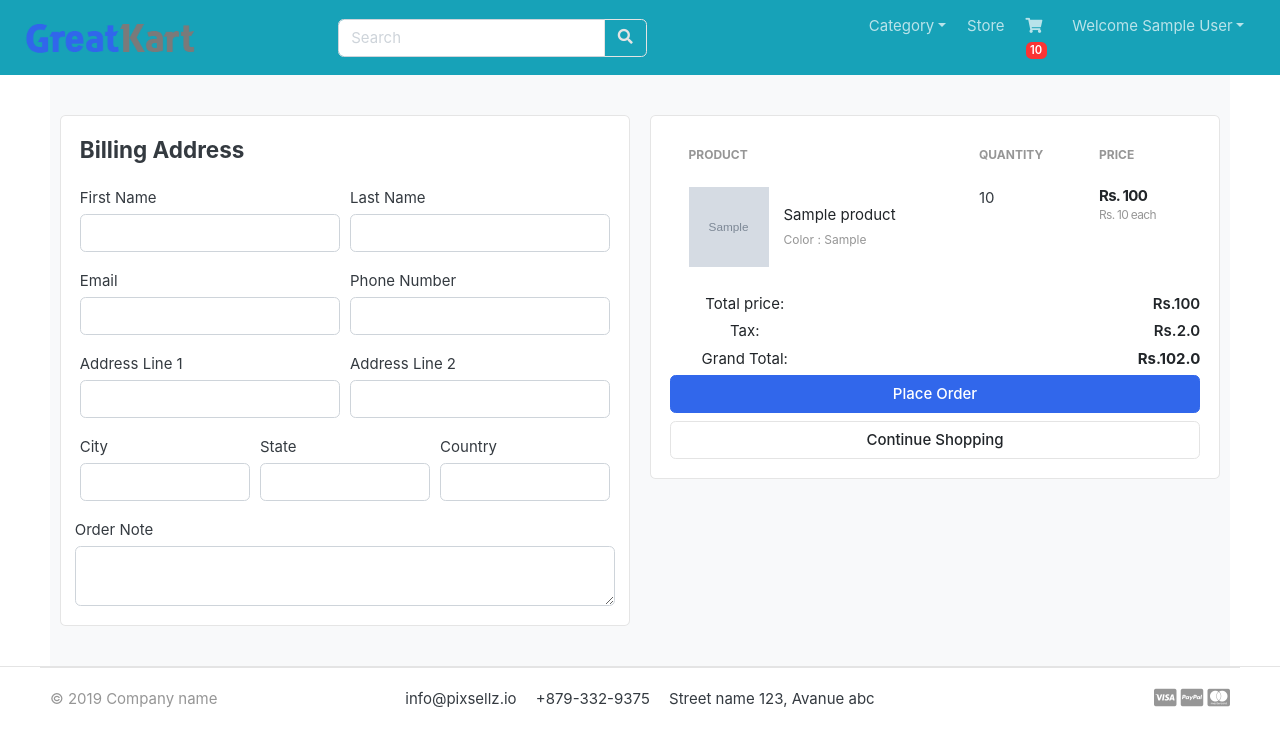
After one commit to pmwafa31/GreatKart-Shopping-site, a Django app: page /cart/checkout/ in a window 1280 px wide. The commit adds this page. Shown: the top 747 px of the page. Run offline with Django 3.2, Linux system fonts and the light colour scheme; a user stored in the database is signed in; tables that the repository leaves empty hold one stand-in row (values such as "Sample post"); grey boxes marked "Sample" are stand-in pictures; some libraries are stand-ins or nearby versions; some web fonts are replaced.

Commit message:
handle product variation and checkout for logged in users

```diff
--- a/cart/models.py
+++ b/cart/models.py
@@ -1,4 +1,6 @@
 from django.db import models
+
+from accounts.models import AccountUser
 from store.models import Product, Variation
 
 
@@ -13,7 +15,7 @@ class Cart(models.Model):
 
 
 class CartItem(models.Model):
-
+    user = models.ForeignKey(AccountUser, on_delete=models.CASCADE, null=True)
     product = models.ForeignKey(Product, on_delete=models.CASCADE)
     variations = models.ManyToManyField(Variation, blank=True)
     cart    = models.ForeignKey(Cart, on_delete=models.CASCADE, null=True)
--- a/cart/urls.py
+++ b/cart/urls.py
@@ -5,6 +5,8 @@ from . import views
 urlpatterns = [
     path('' , views.cart , name='cart'),
     path('add_cart/<int:product_id>/' , views.add_cart, name='add_cart'),
-    path('remove_cart/<int:product_id>/' , views.remove_cart, name='remove_cart'),
-    path('remove_cart_item/<int:product_id>/', views.remove_cart_item, name='remove_cart_item'),
+    path('remove_cart/<int:product_id>/<int:cart_item_id>/' , views.remove_cart, name='remove_cart'),
+    path('remove_cart_item/<int:product_id>/<int:cart_item_id>/', views.remove_cart_item, name='remove_cart_item'),
+
+    path('checkout/', views.checkout, name='checkout'),
 ]
--- a/cart/views.py
+++ b/cart/views.py
@@ -1,3 +1,4 @@
+from django.contrib.auth.decorators import login_required
 from django.core.exceptions import ObjectDoesNotExist
 from django.shortcuts import render, redirect, get_object_or_404
 
@@ -13,47 +14,119 @@ def _cart_id(request):
     return cart
 
 def add_cart(request, product_id):
+    current_user = request.user
+    product = Product.objects.get(id=product_id)  # get the product
 
-    product = Product.objects.get(id=product_id)
+    # If the user is authenticated
+    if current_user.is_authenticated:
+        product_variation = []
+        if request.method == 'POST':
+            for item in request.POST:
+                key = item
+                value = request.POST[key]
 
+                try:
+                    variation = Variation.objects.get(product=product, variation_category__iexact=key,
+                                                      variation_value__iexact=value)
+                    product_variation.append(variation)
+                except:
+                    pass
+
+        is_cart_item_exists = CartItem.objects.filter(product=product, user=current_user).exists()
+        if is_cart_item_exists:
+            cart_item = CartItem.objects.filter(product=product, user=current_user)
+            ex_var_list = []
+            id = []
+            for item in cart_item:
+                existing_variation = item.variations.all()
+                ex_var_list.append(list(existing_variation))
+                id.append(item.id)
+
+            if product_variation in ex_var_list:
+                # increase the cart item quantity
+                index = ex_var_list.index(product_variation)
+                item_id = id[index]
+                item = CartItem.objects.get(product=product, id=item_id)
+                item.quantity += 1
+                item.save()
+
+            else:
+                item = CartItem.objects.create(product=product, quantity=1, user=current_user)
+                if len(product_variation) > 0:
+                    item.variations.clear()
+                    item.variations.add(*product_variation)
+                item.save()
+        else:
+            cart_item = CartItem.objects.create(product=product, quantity=1, user=current_user)
+            if len(product_variation) > 0:
+                cart_item.variations.clear()
+                cart_item.variations.add(*product_variation)
+            cart_item.save()
+
+    # If the user is not authenticated
     product_variation = []
     if request.method == 'POST':
         for item in request.POST:
-            key = item
-            value = request.POST[key]
+                key = item
+                value = request.POST[key]
+                try:
+                    variation = Variation.objects.get(product=product, variation_category__iexact=key,
+                                                      variation_value__iexact=value)
+                    product_variation.append(variation)
+                except:
+                    pass
 
-            try:
-                variation = Variation.objects.get(product=product, variation_category__iexact=key,
-                                                  variation_value__iexact=value)
-                product_variation.append(variation)
-            except:
-                pass
     try:
-        cart = Cart.objects.get(cart_id=_cart_id(request))
+        cart = Cart.objects.get(cart_id=_cart_id(request))  # get the cart using the cart_id present in the session
     except Cart.DoesNotExist:
         cart = Cart.objects.create(
-            cart_id=_cart_id(request)
-        )
+                cart_id=_cart_id(request)
+            )
         cart.save()
-    try:
-        cart_item = CartItem.objects.get(product=product, cart=cart)
-        cart_item.quantity +=1
-        cart_item.save()
-    except CartItem.DoesNotExist:
-        cart_item = CartItem.objects.create(
-            product = product,
-            quantity = 1,
-            cart = cart,
-        )
-        cart_item.save()
+
+    is_cart_item_exists = CartItem.objects.filter(product=product, cart=cart).exists()
+    if is_cart_item_exists:
+        cart_item = CartItem.objects.filter(product=product, cart=cart)
+        # existing_variations -> database
+        # current variation -> product_variation
+        # item_id -> database
+        ex_var_list = []
+        id = []
+        for item in cart_item:
+            existing_variation = item.variations.all()
+            ex_var_list.append(list(existing_variation))
+            id.append(item.id)
+
+        if product_variation in ex_var_list:
+            # increase the cart item quantity
+            index = ex_var_list.index(product_variation)
+            item_id = id[index]
+            item = CartItem.objects.get(product=product, id=item_id)
+            item.quantity += 1
+            item.save()
+        else:
+            item = CartItem.objects.create(product=product, quantity=1, cart=cart)
+            if len(product_variation) > 0:
+                item.variations.clear()
+                item.variations.add(*product_variation)
+            item.save()
+    else:
+        cart_items = CartItem.objects.create(product = product, quantity = 1, cart = cart,)
+        if len(product_variation) > 0:
+            cart_items.variations.clear()
+            cart_items.variations.add(*product_variation)
+        cart_items.save()
     return redirect('cart')
 
-def remove_cart(request, product_id):
+def remove_cart(request, product_id, cart_item_id):
 
     product = get_object_or_404(Product, id=product_id)
     try:
-        cart = Cart.objects.get(cart_id=_cart_id(request))
-        cart_item = CartItem.objects.get(product=product, cart=cart)
+        if request.user.is_authenticated:
+            cart_item = CartItem.objects.get(product=product, user=request.user, id=cart_item_id)
+        else:
+            cart = Cart.objects.get(cart_id=_cart_id(request))
+            cart_item = CartItem.objects.get(product=product, cart=cart, id=cart_item_id)
         if cart_item.quantity > 1:
             cart_item.quantity -= 1
             cart_item.save()
@@ -63,12 +136,15 @@ def remove_cart(request, product_id):
         pass
     return redirect('cart')
 
-def remove_cart_item(request, product_id):
+def remove_cart_item(request, product_id, cart_item_id):
 
     product = get_object_or_404(Product, id=product_id)
     try:
-        cart = Cart.objects.get(cart_id=_cart_id(request))
-        cart_item = CartItem.objects.get(product=product, cart=cart)
+        if request.user.is_authenticated:
+            cart_item = CartItem.objects.get(product=product, user=request.user, id=cart_item_id)
+        else:
+            cart = Cart.objects.get(cart_id=_cart_id(request))
+            cart_item = CartItem.objects.get(product=product, cart=cart,  id=cart_item_id)
         cart_item.delete()
     except:
         pass
@@ -82,8 +158,11 @@ def cart(request):
         items = None
         tax = 0
         grand_total = 0
-        cart = Cart.objects.get(cart_id=_cart_id(request))
-        cart_item = CartItem.objects.all().filter(cart=cart, is_active=True)
+        if request.user.is_authenticated:
+            cart_item = CartItem.objects.filter(user=request.user, is_active=True)
+        else:
+            cart = Cart.objects.get(cart_id=_cart_id(request))
+            cart_item = CartItem.objects.all().filter(cart=cart, is_active=True)
         items = cart_item
         for item in items:
             total += (item.product.price * item.quantity)
@@ -99,3 +178,30 @@ def cart(request):
         'grand_total': grand_total,
     }
     return render(request, 'store/cart.html', context)
+
+@login_required(login_url='login')
+def checkout(request, total=0, quantity=0, cart_items=None):
+    try:
+        tax = 0
+        grand_total = 0
+        if request.user.is_authenticated:
+            cart_items = CartItem.objects.filter(user=request.user, is_active=True)
+        else:
+            cart = Cart.objects.get(cart_id=_cart_id(request))
+            cart_items = CartItem.objects.filter(cart=cart, is_active=True)
+        for cart_item in cart_items:
+            total += (cart_item.product.price * cart_item.quantity)
+            quantity += cart_item.quantity
+        tax = (2 * total)/100
+        grand_total = total + tax
+    except ObjectDoesNotExist:
+        pass #just ignore
+
+    context = {
+        'total': total,
+        'quantity': quantity,
+        'cart_items': cart_items,
+        'tax'       : tax,
+        'grand_total': grand_total,
+    }
+    return render(request, 'store/checkout.html', context)
--- /dev/null
+++ b/templates/store/checkout.html
@@ -0,0 +1,159 @@
+<!DOCTYPE html>
+{% extends 'base.html' %}
+{% load static %}
+<html lang="en">
+<head>
+    <meta charset="UTF-8">
+    <title>Title</title>
+</head>
+<body>
+
+{% block content %}
+
+    <section class="section-content padding-y bg">
+    <div class="container">
+
+    <!-- ============================ COMPONENT 1 ================================= -->
+
+    <div class="row">
+        <aside class="col-lg-6">
+    <div class="card">
+      <div class="card-body">
+        <h4 class="card-title mb-4">Billing Address</h4>
+        <form action="" method="POST">
+          {% csrf_token %}
+          <div class="form-row">
+            <div class="col form-group">
+              <label for="">First Name</label>
+              <input type="text" name="first_name" class="form-control" required>
+            </div>
+            <div class="col form-group">
+              <label for="">Last Name</label>
+              <input type="text" name="last_name" class="form-control" required>
+            </div>
+          </div>
+          <div class="form-row">
+            <div class="col form-group">
+              <label for="">Email</label>
+              <input type="email" name="email" class="form-control" required>
+            </div>
+            <div class="col form-group">
+              <label for="">Phone Number</label>
+              <input type="text" name="phone" class="form-control" required>
+            </div>
+          </div>
+          <div class="form-row">
+            <div class="col form-group">
+              <label for="">Address Line 1</label>
+              <input type="text" name="address_line_1" class="form-control" required>
+            </div>
+            <div class="col form-group">
+              <label for="">Address Line 2</label>
+              <input type="text" name="address_line_2" class="form-control">
+            </div>
+          </div>
+          <div class="form-row">
+            <div class="col form-group">
+              <label for="">City</label>
+              <input type="text" name="city" class="form-control" required>
+            </div>
+            <div class="col form-group">
+              <label for="">State</label>
+              <input type="text" name="state" class="form-control" required>
+            </div>
+            <div class="col form-group">
+              <label for="">Country</label>
+              <input type="text" name="country" class="form-control" required>
+            </div>
+            </div>
+            <div class="form-row">
+              <label for="">Order Note</label>
+              <textarea name="order_note" rows="2" class="form-control"></textarea>
+            </div>
+
+
+        </div>
+    </div> <!-- card.// -->
+
+        </aside> <!-- col.// -->
+        <aside class="col-lg-6">
+
+            <div class="card">
+            <div class="card-body">
+          <table class="table table-borderless table-shopping-cart">
+          <thead class="text-muted">
+          <tr class="small text-uppercase">
+            <th scope="col">Product</th>
+            <th scope="col" width="120">Quantity</th>
+            <th scope="col" width="120">Price</th>
+
+          </tr>
+          </thead>
+          <tbody>
+
+          {% for cart_item in cart_items %}
+          <tr>
+            <td>
+                <figure class="itemside align-items-center">
+                    <div class="aside"><img src="{{ cart_item.product.images.url }}" class="img-sm"></div>
+                    <figcaption class="info">
+                        <a href="{{ cart_item.product.get_url }}" class="title text-dark">{{ cart_item.product.product_name }}</a>
+                        <p class="text-muted small">
+                            {% if cart_item.variations.all %}
+                                {% for item in cart_item.variations.all %}
+                                    {{ item.variation_category | capfirst }} : {{ item.variation_value | capfirst }} <br>
+                                {% endfor %}
+                            {% endif %}
+                        </p>
+                    </figcaption>
+                </figure>
+            </td>
+            <td>
+                <!-- col.// -->
+                        <label for="">{{cart_item.quantity}}</label>
+            </td>
+            <td>
+                <div class="price-wrap">
+                    <var class="price">Rs. {{ cart_item.sub_total }}</var>
+                    <small class="text-muted"> Rs. {{ cart_item.product.price }} each </small>
+                </div> <!-- price-wrap .// -->
+            </td>
+
+          </tr>
+          {% endfor %}
+          </tbody>
+          </table>
+                        <dl class="dlist-align text-center text-dark b">
+                          <dt>Total price:</dt>
+                          <dd class="text-right">Rs.{{ total }}</dd>
+                        </dl>
+                        <dl class="dlist-align text-center text-dark b">
+                          <dt>Tax:</dt>
+                          <dd class="text-right">Rs.{{ tax }}</dd>
+                        </dl>
+                        <dl class="dlist-align text-center text-dark b">
+                          <dt>Grand Total:</dt>
+                          <dd class="text-right"><strong>Rs.{{ grand_total }}</strong></dd>
+                        </dl>
+          <button type="submit" name="submit" class="btn btn-primary btn-block">Place Order</button>
+                <a href="{% url 'store' %}" class="btn btn-light btn-block">Continue Shopping</a>
+          </form>
+            </div> <!-- card-body.// -->
+            </div> <!-- card.// -->
+
+
+    </aside> <!-- col.// -->
+
+
+    </div> <!-- row.// -->
+
+    <!-- ============================ COMPONENT 1 END .// ================================= -->
+
+    </div> <!-- container .//  -->
+    </section>
+    <!-- ========================= SECTION CONTENT END// ========================= -->
+
+    {% endblock %}
+
+</body>
+</html>
```
Also changed, not shown: accounts/views.py (+53 -2 lines), cart/context_processor.py (+7 -3 lines), templates/store/cart.html (+22 -10 lines), templates/store/product_detail.html (+11 -11 lines), cart/migrations/0003_cartitem_user.py (added).
